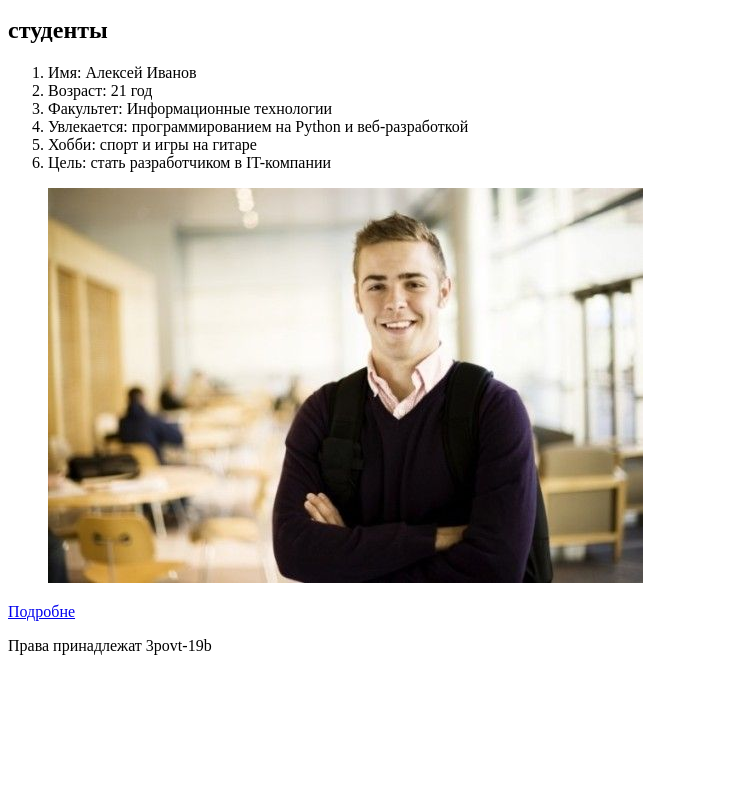
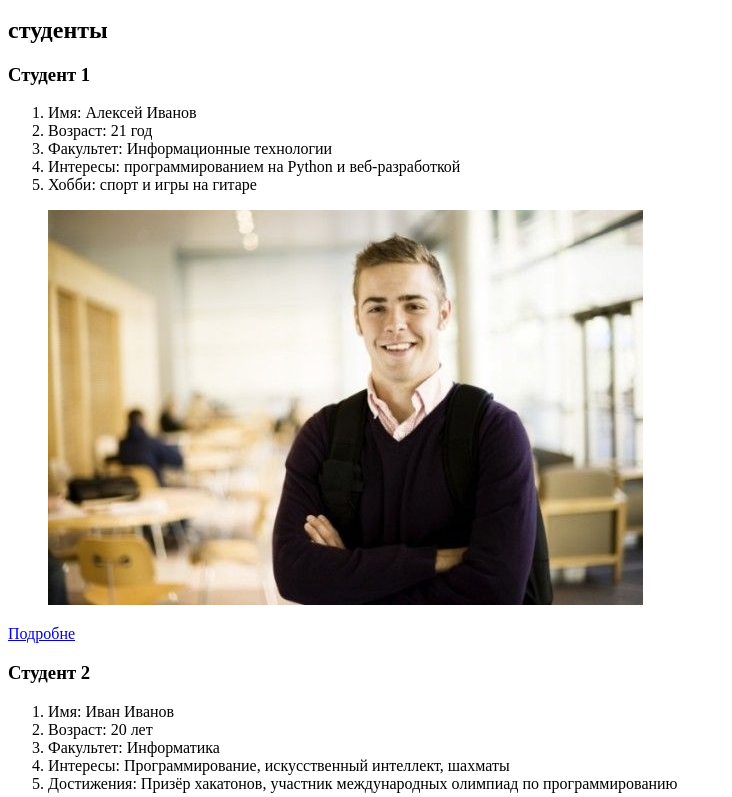
Before and after one commit to Jefton47/3povt-19b, a plain HTML site: page index.html in a window 1280 px wide. Shown: the part 184-981 px from the top of the page, without its empty margins (0-732 px from the left). Before the commit the page ends 855 px from the top, so only its background shows below. Drawn offline with Linux system fonts and the light colour scheme.

Commit message:
student-2

```diff
--- a/index.html
+++ b/index.html
@@ -13,16 +13,26 @@
     <h2>Факультет</h2>
     <p>Студенты факультета информатики — это молодые и амбициозные люди, стремящиеся к новым знаниям и достижению целей в области IT и технологий. Они изучают различные направления, такие как программирование, искусственный интеллект и машинное обучение. Благодаря участию в конкурсах, олимпиадах и хакатонах, студенты проявляют себя как перспективные специалисты, увлечённые своими исследованиями и проектами.</p>
     <h2>студенты</h2>
+    <h3>Студент 1</h3>
     <ol>
         <li>Имя: Алексей Иванов</li>
         <li>Возраст: 21 год</li>
         <li>Факультет: Информационные технологии</li>
-        <li>Увлекается: программированием на Python и веб-разработкой</li>
+        <li>Интересы: программированием на Python и веб-разработкой</li>
         <li>Хобби: спорт и игры на гитаре</li>
-        <li>Цель: стать разработчиком в IT-компании</li>
         <p><img src="img/og-image.jpg" alt="фото сдудента-1"><p>
     </ol>
-    <p ><a href="https://moi-portal.ru/proekty/liga-starost2013/golosovanie/og-image.jpg">Подробне</a></p>
+    <p ><a  href="https://moi-portal.ru/proekty/liga-starost2013/golosovanie/og-image.jpg">Подробне</a></p>
+    <h3>Студент 2</h3>
+    <ol>
+        <li>Имя: Иван Иванов</li>
+        <li>Возраст: 20 лет</li>
+        <li>Факультет: Информатика</li>
+        <li>Интересы: Программирование, искусственный интеллект, шахматы</li>
+        <li>Достижения: Призёр хакатонов, участник международных олимпиад по программированию</li>
+    </ol>
+    <p><img src="img/i.webp" alt="фото студента 2"></p>
+    <p ><a  href="https://moi-portal.ru/proekty/liga-starost2013/golosovanie/og-image.jpg">Подробне</a></p>
 </main>
 <footer>
     <p>Права принадлежат 3povt-19b</p>
```
Also changed, not shown: img/i.webp (added).
